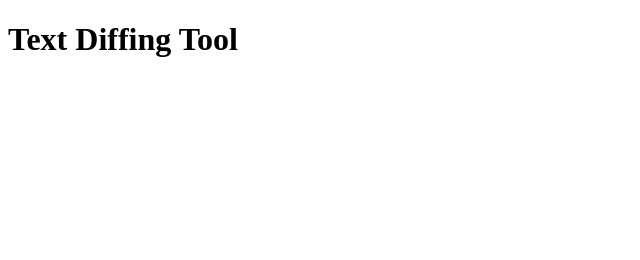
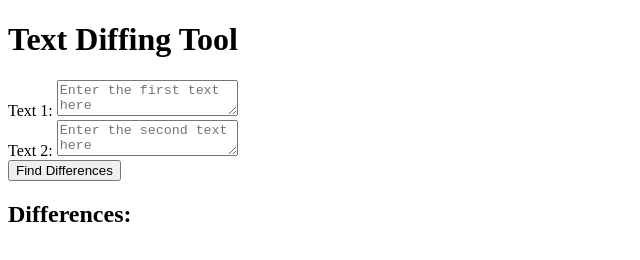
Before and after one commit to chmchmchm/diff, a plain HTML site: page index.html in a window 1280 px wide. Shown: the whole page, without its empty margins (0-640 px from the left). Drawn offline with Linux system fonts and the light colour scheme.

Commit message:
chatgpt has a go

```diff
--- a/index.html
+++ b/index.html
@@ -2,12 +2,59 @@
 <html>
 <head>
     <title>Text Diffing Tool</title>
+    <!-- Include the diff-match-patch library -->
+    <script src="https://cdnjs.cloudflare.com/ajax/libs/diff-match-patch/1.0.0/diff_match_patch.js"></script>
 </head>
 <body>
     <h1>Text Diffing Tool</h1>
 
+    <div>
+        <label for="text1">Text 1:</label>
+        <textarea id="text1" placeholder="Enter the first text here"></textarea>
+    </div>
+
+    <div>
+        <label for="text2">Text 2:</label>
+        <textarea id="text2" placeholder="Enter the second text here"></textarea>
+    </div>
+
+    <button onclick="findDifferences()">Find Differences</button>
+
+    <div>
+        <h2>Differences:</h2>
+        <div id="differences"></div>
+    </div>
+
     <script>
-        console.log("v1");
+        console.log("v2")
+
+        function findDifferences() {
+            const text1 = document.getElementById('text1').value;
+            const text2 = document.getElementById('text2').value;
+            const differencesDiv = document.getElementById('differences');
+
+            // Create a new instance of the diff_match_patch library
+            const dmp = new diff_match_patch();
+
+            // Calculate the differences between the two texts
+            const diffs = dmp.diff_main(text1, text2);
+            dmp.diff_cleanupSemantic(diffs);
+
+            // Display the differences
+            differencesDiv.innerHTML = '';
+            for (const [op, text] of diffs) {
+                const span = document.createElement('span');
+                span.className = op === 0 ? 'no-change' : op === 1 ? 'added' : 'removed';
+                span.textContent = text;
+                differencesDiv.appendChild(span);
+            }
+        }
     </script>
+
+    <style>
+        /* Styling for highlighting differences */
+        .added { background-color: #c8f7c5; }
+        .removed { background-color: #ffdede; }
+    </style>
 </body>
 </html>
```
